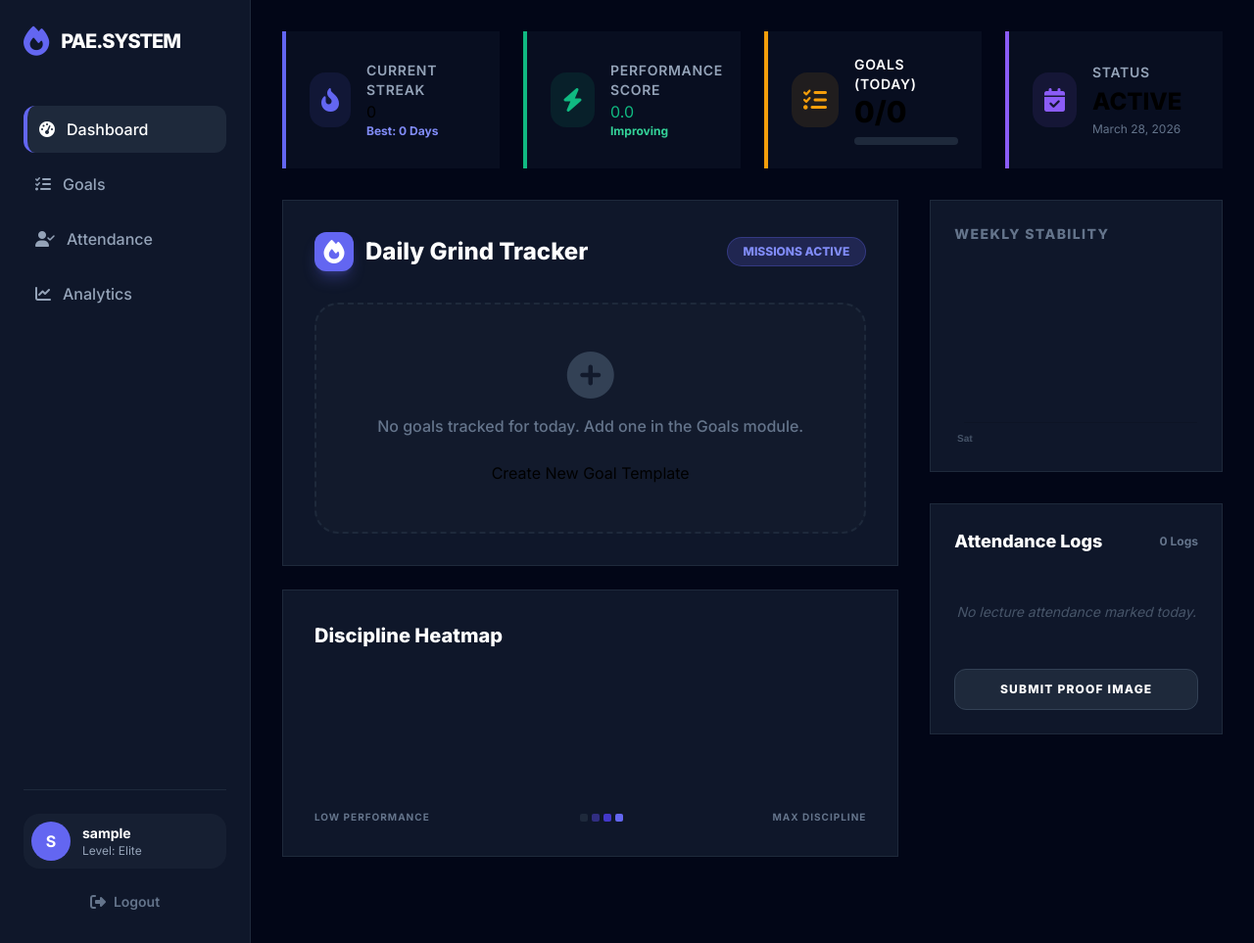
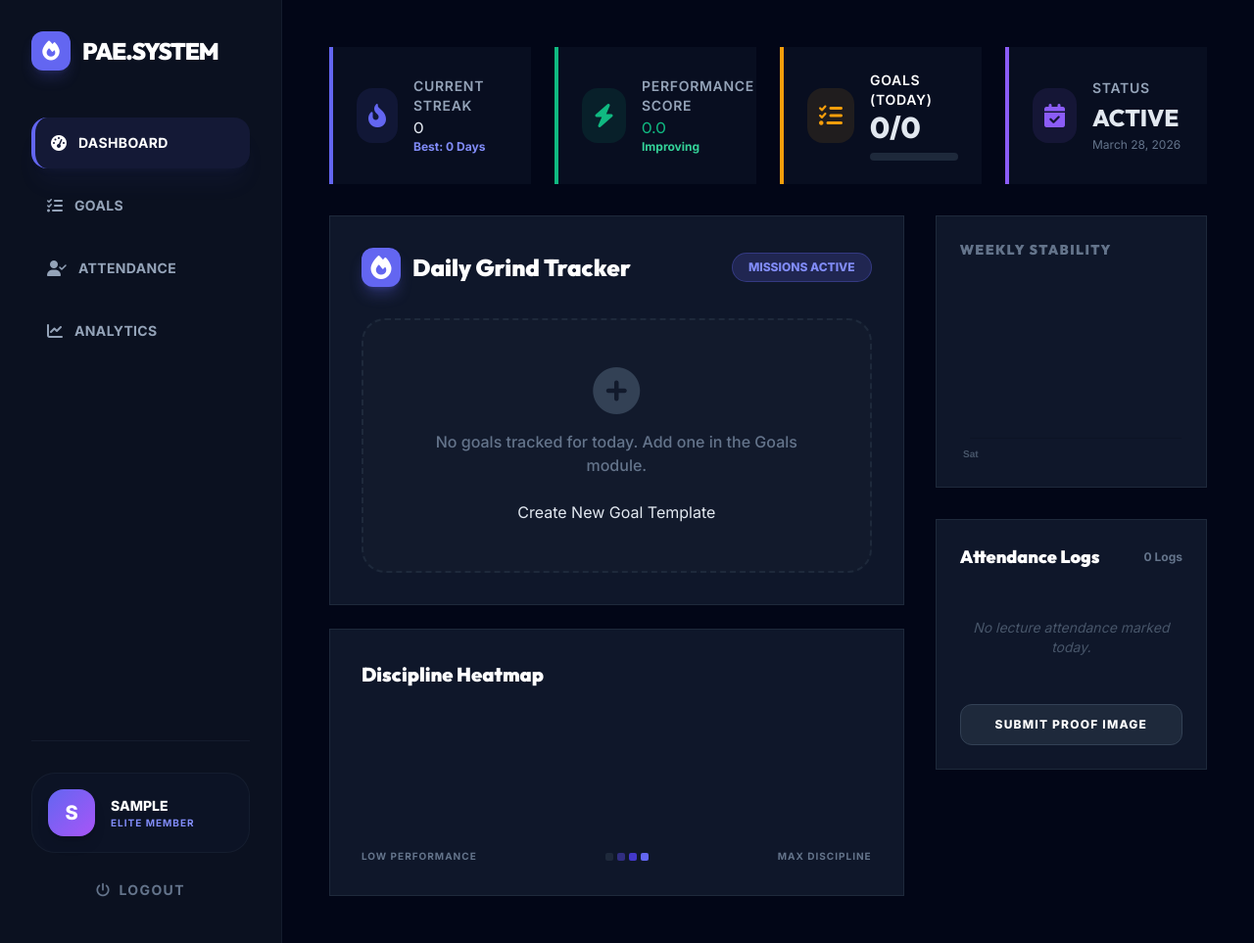
Before and after one commit to MayurKharat0390/DisciTrack, a Django app: page / in a window 1280 px wide. Shown: the whole page at 98% size. Run offline with Django 5.2, Linux system fonts and the light colour scheme; the visitor is signed in with stand-in values (Sample User, id 1); data comes from the database, SQL or seed files in the repository; data that the repository does not hold is empty; a map, chart or similar area stays blank; some libraries are stand-ins or nearby versions.

Commit message:
UI: Overhauled the entire interface for 'buttery smooth' interactions. Implemented Outfit/Inter typography, luxury dark theme, and high-fidelity transitions.

```diff
--- a/templates/base/base.html
+++ b/templates/base/base.html
@@ -7,8 +7,8 @@
     <title>{% block title %}Personal Accountability Engine (PAE){% endblock %}</title>
     <!-- Tailwind CSS CDN -->
     <script src="https://cdn.tailwindcss.com"></script>
-    <!-- Google Fonts: Inter -->
-    <link href="https://fonts.googleapis.com/css2?family=Inter:wght@300;400;500;600;700;800&display=swap" rel="stylesheet">
+    <!-- Google Fonts: Inter & Outfit -->
+    <link href="https://fonts.googleapis.com/css2?family=Inter:wght@300;400;500;600;700;800&family=Outfit:wght@400;600;800;900&display=swap" rel="stylesheet">
     <!-- Font Awesome for icons -->
     <link rel="stylesheet" href="https://cdnjs.cloudflare.com/ajax/libs/font-awesome/6.4.0/css/all.min.css">
     <!-- Custom CSS -->
@@ -17,54 +17,57 @@
     <meta name="theme-color" content="#6366f1">
     <style>
         body { font-family: 'Inter', sans-serif; }
+        h1, h2, h3, h4, .font-heading { font-family: 'Outfit', sans-serif; }
     </style>
     {% block head %}{% endblock %}
 </head>
-<body class="min-h-screen">
+<body class="min-h-screen bg-[#020617] text-slate-200">
     <!-- Navigation (Sleek Sidebar for Desktop, Bottom Bar for Mobile) -->
     <div class="flex h-screen overflow-hidden">
         <!-- Desktop Sidebar -->
-        <aside class="hidden md:flex flex-col w-64 bg-slate-900 border-r border-slate-800 p-6 space-y-8">
-            <div class="flex items-center space-x-3 text-white mb-4">
-                <i class="fa-solid fa-fire text-indigo-500 text-3xl"></i>
-                <span class="text-xl font-extrabold tracking-tighter">PAE.SYSTEM</span>
+        <aside class="hidden md:flex flex-col w-72 bg-[#0b1120] border-r border-slate-800/50 p-8 space-y-10">
+            <div class="flex items-center space-x-3 text-white mb-2">
+                <div class="w-10 h-10 bg-indigo-500 rounded-xl flex items-center justify-center shadow-lg shadow-indigo-500/20">
+                    <i class="fa-solid fa-fire text-white text-xl"></i>
+                </div>
+                <span class="text-2xl font-black tracking-tighter uppercase font-heading">PAE.System</span>
             </div>
 
-            <nav class="flex-1 space-y-2">
-                <a href="{% url 'dashboard' %}" class="flex items-center space-x-3 p-3 rounded-xl transition-all hover:bg-slate-800 {% if request.path == '/' or '/dashboard' in request.path %} bg-slate-800 border-l-4 border-indigo-500 text-white {% else %} text-slate-400 {% endif %}">
-                    <i class="fa-solid fa-gauge-high"></i>
-                    <span class="font-medium">Dashboard</span>
+            <nav class="flex-1 space-y-3">
+                <a href="{% url 'dashboard' %}" class="flex items-center space-x-3 p-4 rounded-2xl transition-all duration-300 hover:bg-slate-800/50 group {% if request.path == '/' or '/dashboard' in request.path %} bg-indigo-500/10 border-l-4 border-indigo-500 text-white shadow-xl shadow-indigo-500/5 {% else %} text-slate-400 hover:text-white {% endif %}">
+                    <i class="fa-solid fa-gauge-high group-hover:scale-110 transition-transform"></i>
+                    <span class="font-bold text-sm tracking-wide uppercase">Dashboard</span>
                 </a>
-                <a href="{% url 'goal_list' %}" class="flex items-center space-x-3 p-3 rounded-xl transition-all hover:bg-slate-800 {% if '/goals/' in request.path %} bg-slate-800 border-l-4 border-indigo-500 text-white {% else %} text-slate-400 {% endif %}">
-                    <i class="fa-solid fa-list-check"></i>
-                    <span class="font-medium">Goals</span>
+                <a href="{% url 'goal_list' %}" class="flex items-center space-x-3 p-4 rounded-2xl transition-all duration-300 hover:bg-slate-800/50 group {% if '/goals/' in request.path %} bg-indigo-500/10 border-l-4 border-indigo-500 text-white shadow-xl shadow-indigo-500/5 {% else %} text-slate-400 hover:text-white {% endif %}">
+                    <i class="fa-solid fa-list-check group-hover:scale-110 transition-transform"></i>
+                    <span class="font-bold text-sm tracking-wide uppercase">Goals</span>
                 </a>
-                <a href="{% url 'attendance_list' %}" class="flex items-center space-x-3 p-3 rounded-xl transition-all hover:bg-slate-800 {% if '/attendance/' in request.path %} bg-slate-800 border-l-4 border-indigo-500 text-white {% else %} text-slate-400 {% endif %}">
-                    <i class="fa-solid fa-user-check"></i>
-                    <span class="font-medium">Attendance</span>
+                <a href="{% url 'attendance_list' %}" class="flex items-center space-x-3 p-4 rounded-2xl transition-all duration-300 hover:bg-slate-800/50 group {% if '/attendance/' in request.path %} bg-indigo-500/10 border-l-4 border-indigo-500 text-white shadow-xl shadow-indigo-500/5 {% else %} text-slate-400 hover:text-white {% endif %}">
+                    <i class="fa-solid fa-user-check group-hover:scale-110 transition-transform"></i>
+                    <span class="font-bold text-sm tracking-wide uppercase">Attendance</span>
                 </a>
-                <a href="{% url 'report' %}" class="flex items-center space-x-3 p-3 rounded-xl transition-all hover:bg-slate-800 {% if '/report/' in request.path %} bg-slate-800 border-l-4 border-indigo-500 text-white {% else %} text-slate-400 {% endif %}">
-                    <i class="fa-solid fa-chart-line"></i>
-                    <span class="font-medium">Analytics</span>
+                <a href="{% url 'report' %}" class="flex items-center space-x-3 p-4 rounded-2xl transition-all duration-300 hover:bg-slate-800/50 group {% if '/report/' in request.path or '/analytics/' in request.path %} bg-indigo-500/10 border-l-4 border-indigo-500 text-white shadow-xl shadow-indigo-500/5 {% else %} text-slate-400 hover:text-white {% endif %}">
+                    <i class="fa-solid fa-chart-line group-hover:scale-110 transition-transform"></i>
+                    <span class="font-bold text-sm tracking-wide uppercase">Analytics</span>
                 </a>
             </nav>
 
-            <div class="border-t border-slate-800 pt-6">
+            <div class="border-t border-slate-800/50 pt-8">
                 {% if user.is_authenticated %}
-                <div class="flex items-center space-x-3 p-2 bg-slate-800/50 rounded-2xl">
-                    <div class="w-10 h-10 rounded-full bg-indigo-500 flex items-center justify-center font-bold text-white">
+                <div class="flex items-center space-x-4 p-4 bg-slate-900/50 rounded-3xl border border-slate-800/50">
+                    <div class="w-12 h-12 rounded-2xl bg-gradient-to-br from-indigo-500 to-purple-500 flex items-center justify-center font-black text-white text-xl shadow-lg">
                         {{ user.username|first|upper }}
                     </div>
                     <div class="flex-1 overflow-hidden">
-                        <p class="text-sm font-bold text-white truncate">{{ user.username }}</p>
-                        <p class="text-xs text-slate-400">Level: {% if user.profile.performance_score > 80 %}Pro{% else %}Elite{% endif %}</p>
+                        <p class="text-sm font-black text-white truncate">{{ user.username|upper }}</p>
+                        <p class="text-[10px] text-indigo-400 font-bold uppercase tracking-widest">Elite Member</p>
                     </div>
                 </div>
                 <form action="{% url 'logout' %}" method="post" class="mt-4">
                     {% csrf_token %}
-                    <button type="submit" class="w-full flex items-center justify-center space-x-2 p-2 rounded-xl text-slate-500 hover:text-red-400 transition-colors">
-                        <i class="fa-solid fa-right-from-bracket"></i>
-                        <span class="text-sm font-semibold">Logout</span>
+                    <button type="submit" class="w-full flex items-center justify-center space-x-2 p-3 rounded-xl text-slate-500 hover:text-red-400 transition-all duration-300 font-bold text-sm uppercase tracking-widest">
+                        <i class="fa-solid fa-power-off"></i>
+                        <span>Logout</span>
                     </button>
                 </form>
                 {% else %}
@@ -74,19 +77,19 @@
         </aside>
 
         <!-- Main Content Area -->
-        <main class="flex-1 overflow-y-auto bg-slate-950 p-4 md:p-8">
-            <div class="max-w-6xl mx-auto">
+        <main class="flex-1 overflow-y-auto bg-[#020617] p-6 md:p-12">
+            <div class="max-w-6xl mx-auto pb-24 md:pb-0">
                 {% block content %}{% endblock %}
             </div>
         </main>
     </div>
 
     <!-- Mobile Bottom Navigation -->
-    <nav class="md:hidden fixed bottom-4 left-4 right-4 h-16 bg-slate-900/90 backdrop-blur-xl border border-slate-800 rounded-2xl flex items-center justify-around px-4 z-50">
-        <a href="{% url 'dashboard' %}" class="text-indigo-500"><i class="fa-solid fa-gauge-high text-xl"></i></a>
-        <a href="#" class="text-slate-500"><i class="fa-solid fa-list-check text-xl"></i></a>
-        <a href="#" class="text-slate-500"><i class="fa-solid fa-user-check text-xl"></i></a>
-        <a href="#" class="text-slate-500"><i class="fa-solid fa-chart-line text-xl"></i></a>
+    <nav class="md:hidden fixed bottom-4 left-4 right-4 h-18 bg-slate-900/90 backdrop-blur-3xl border border-white/5 rounded-3xl flex items-center justify-around px-2 z-50 shadow-2xl">
+        <a href="{% url 'dashboard' %}" class="p-3 {% if request.path == '/' %}text-indigo-500{% else %}text-slate-500{% endif %} hover:scale-110 transition-transform"><i class="fa-solid fa-gauge-high text-xl"></i></a>
+        <a href="{% url 'goal_list' %}" class="p-3 {% if '/goals/' in request.path %}text-indigo-500{% else %}text-slate-500{% endif %} hover:scale-110 transition-transform"><i class="fa-solid fa-list-check text-xl"></i></a>
+        <a href="{% url 'attendance_list' %}" class="p-3 {% if '/attendance/' in request.path %}text-indigo-500{% else %}text-slate-500{% endif %} hover:scale-110 transition-transform"><i class="fa-solid fa-user-check text-xl"></i></a>
+        <a href="{% url 'report' %}" class="p-3 {% if '/report/' in request.path %}text-indigo-500{% else %}text-slate-500{% endif %} hover:scale-110 transition-transform"><i class="fa-solid fa-chart-line text-xl"></i></a>
     </nav>
 
     <script>
```
